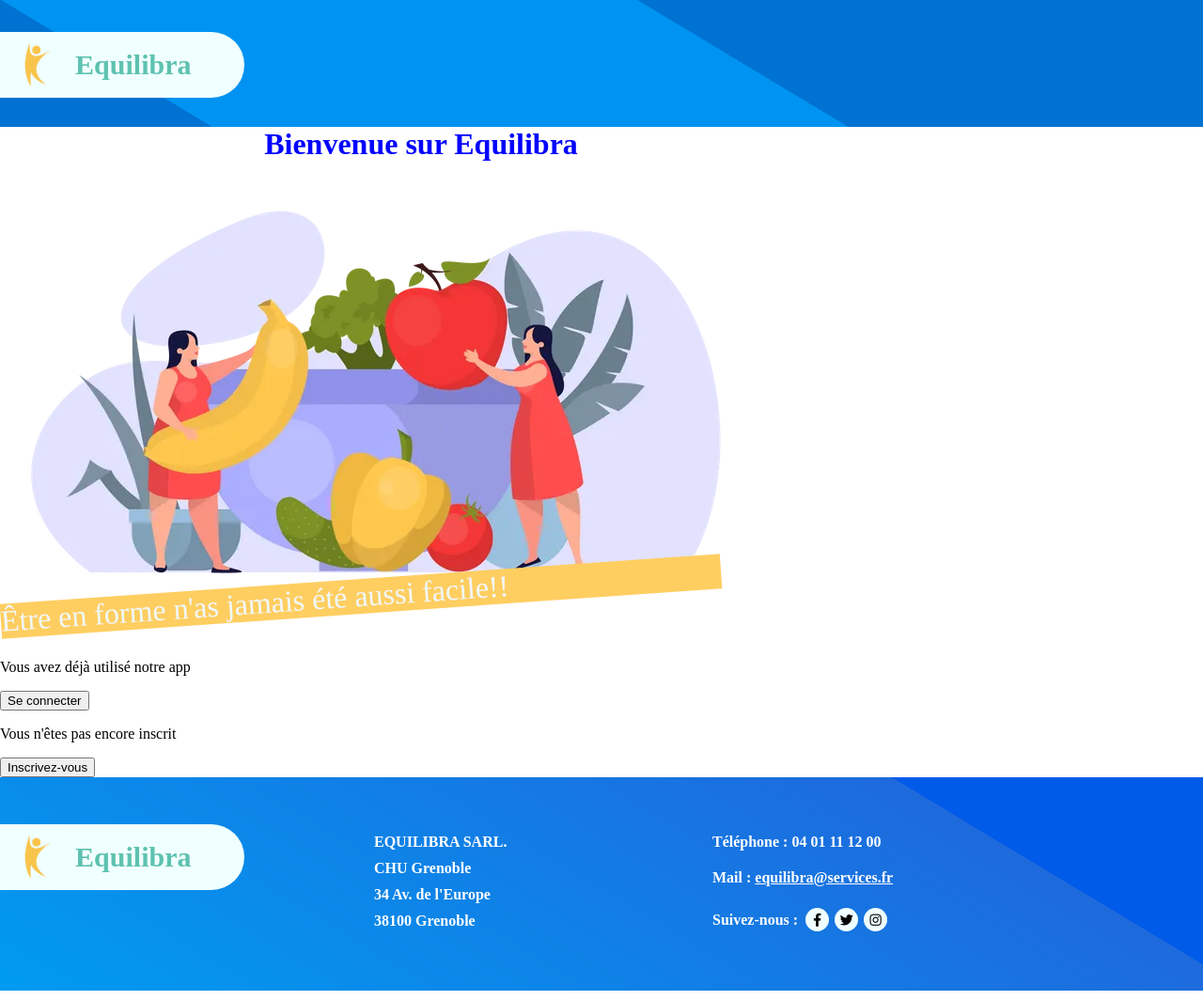
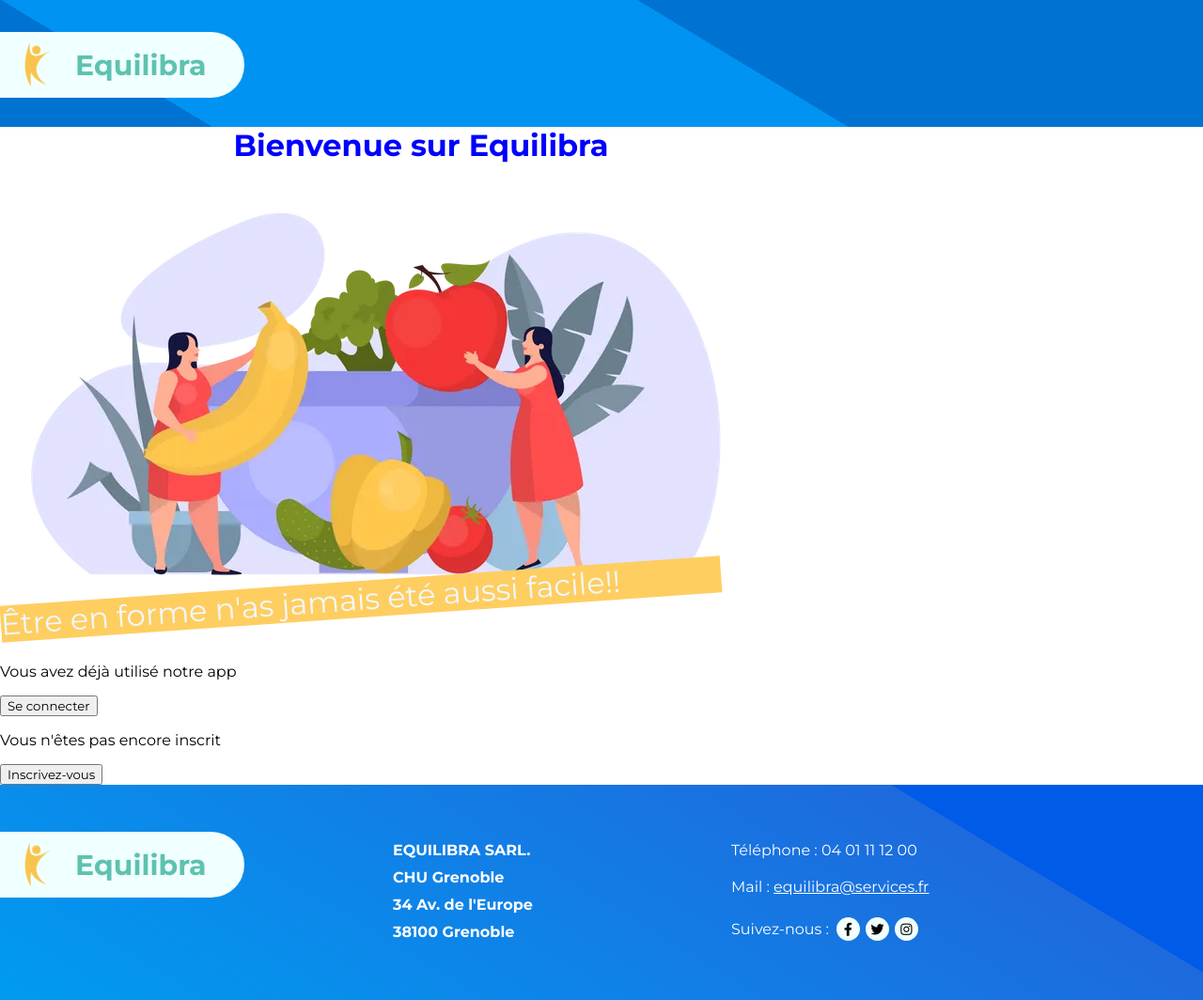
Before and after one commit to GaelleBoutolini/brief-6, a PHP site: page /Vue/Home.php in a window 1280 px wide. Shown: the whole page at 94% size. Run offline with PHP 8.4, Linux system fonts and the light colour scheme; some libraries are stand-ins or nearby versions.

Commit message:
commit before merge

```diff
--- a/Tools/style/Template.css
+++ b/Tools/style/Template.css
@@ -1,9 +1,6 @@
-<<<<<<< HEAD
-/* ----------------------------body */
-=======
 /* ------------------------général */
 @import url('https://fonts.googleapis.com/css2?family=Montserrat:wght@400;500;600;700&display=swap');
->>>>>>> 246d8b695ca1f5c6bf36af2b8d49cce3c2798ae9
+
 
 *{
     font-family: 'Montserrat', sans-serif;
@@ -110,12 +107,7 @@ footer {
 }
 
 #footerTextLeft {
-<<<<<<< HEAD
-    color: azure;
-    width: 250px;
-=======
     width: 230px;
->>>>>>> 246d8b695ca1f5c6bf36af2b8d49cce3c2798ae9
     margin-left: 20px;
     margin-bottom: 0px;
     margin-top: 0px;
@@ -131,15 +123,6 @@ footer {
 #footerTextRight {
     display: flex;
     flex-direction: column;
-<<<<<<< HEAD
-    justify-content: space-around;
-    color: azure;
-    width: 250px;
-    margin-right: 20px;
-    margin-bottom: 0px;
-    margin-top: 0px;
-    font-weight: bold;
-=======
     width: 230px;
     margin-right: 20px;
     margin-bottom: 0px;
@@ -270,6 +253,4 @@ footer {
         /* height: 9.89vh; */
         height: 135px;
     }
-
->>>>>>> 246d8b695ca1f5c6bf36af2b8d49cce3c2798ae9
 }
--- a/Vue/Login.php
+++ b/Vue/Login.php
@@ -12,7 +12,7 @@
                 <label for="password">Mot de passe</label>
                 <input type="password" id="password" name="password" required>
             </div>
-            <p><?php echo $erreurConnexion ?></p>
+            <?php echo $erreurConnexion ?>
             <input id="form-btn" type="submit" value="Connexion">
         </form>
         <p>Vous n'êtes pas encore inscrit ? <a href="./index.php?action=displaySignup">Inscrivez&#8209;vous&nbsp;!</a></p>
```
Also changed, not shown: Controller/Controller.php (+19 -8 lines).
